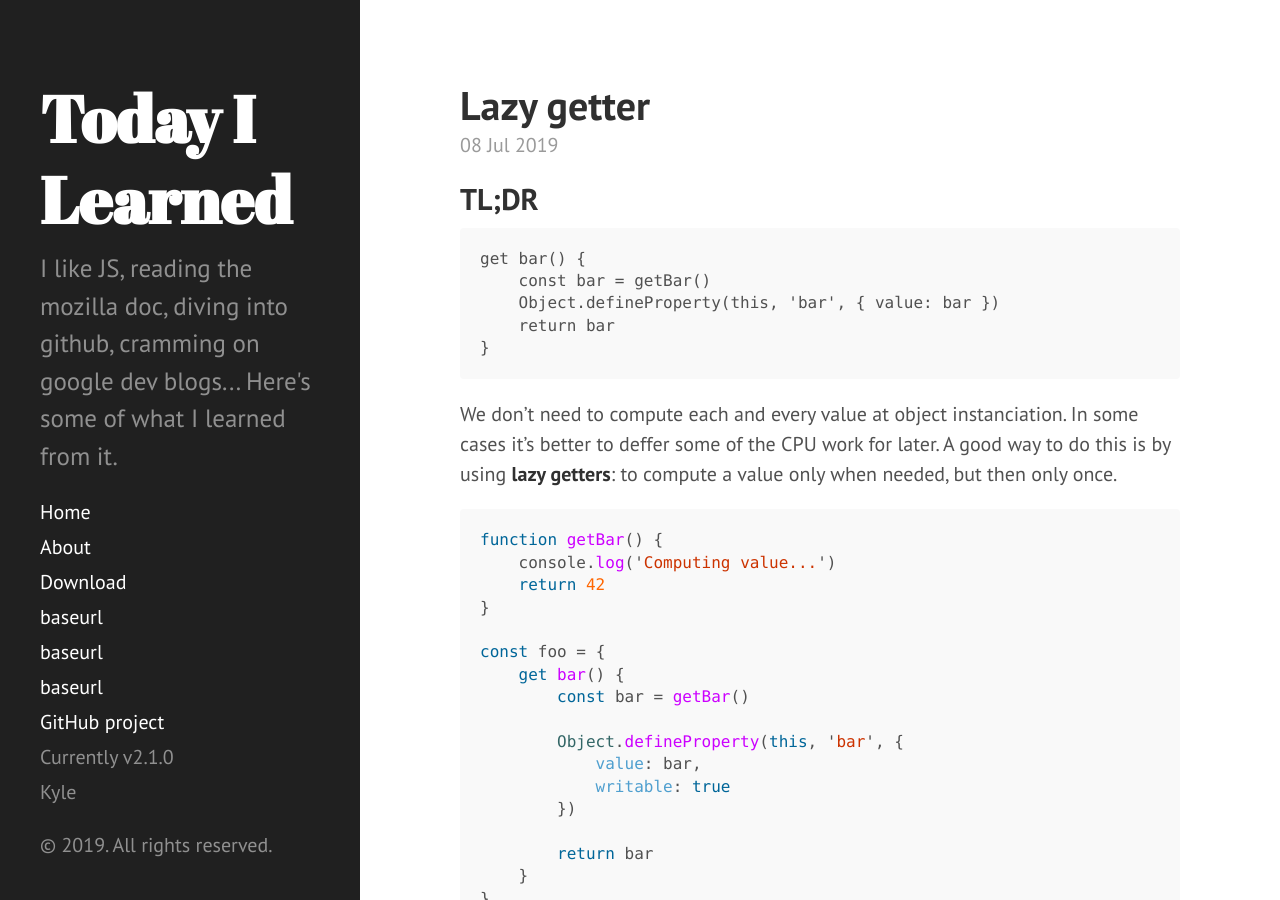
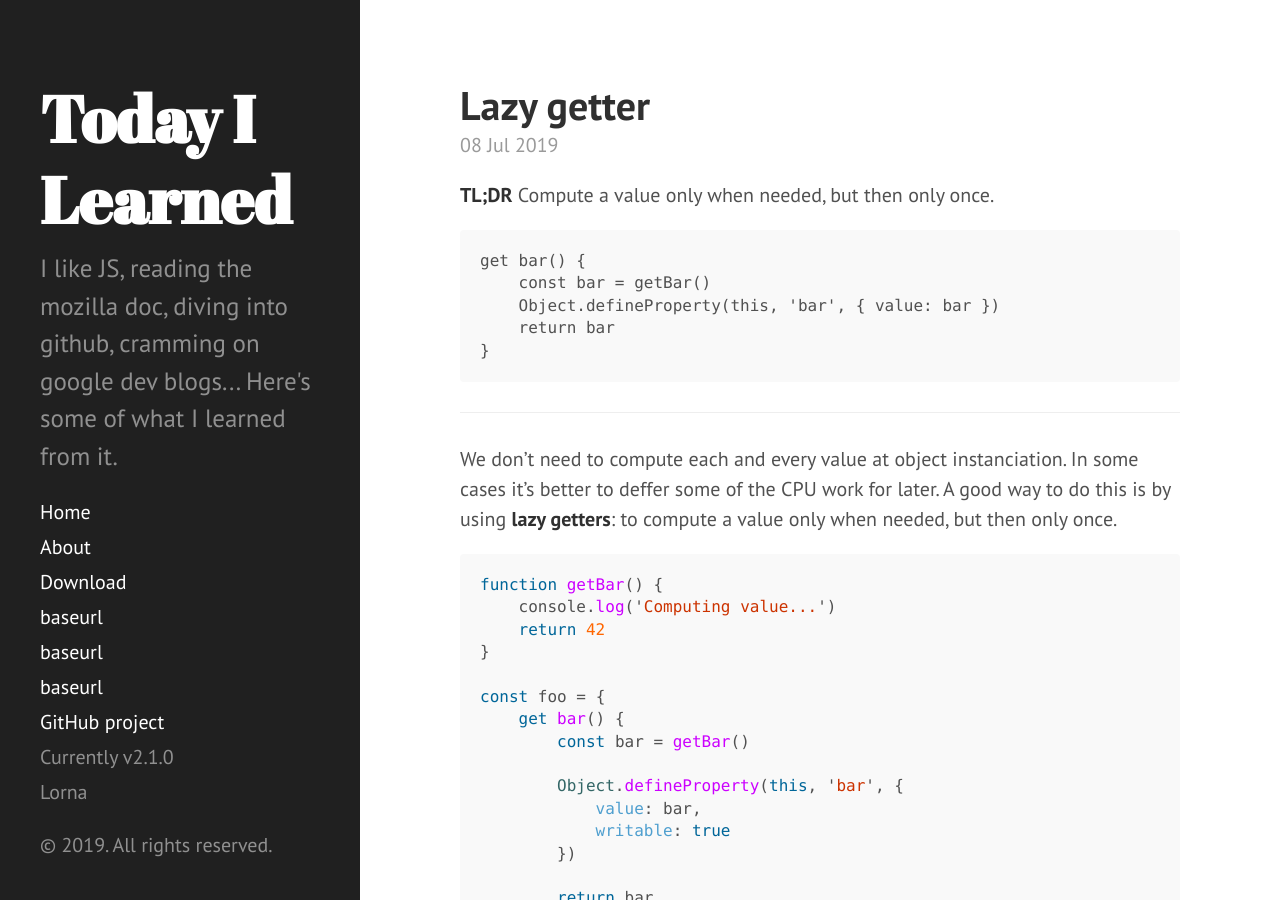
Before and after one commit to Sheraff/TIL, a Jekyll site: the page built from _posts/2019-07-08-Lazy-getter.md, in a window 1280 px wide and 900 px high. Built offline with Jekyll 4.4.1, drawn with Linux system fonts in a browser that asks for light colours.

Commit message:
increment

````diff
--- a/_includes/sidebar.html
+++ b/_includes/sidebar.html
@@ -33,7 +33,7 @@
       <a class="sidebar-nav-item" href="">{{ site.test }}</a>
       <a class="sidebar-nav-item" href="{{ site.github.repo }}">GitHub project</a>
       <span class="sidebar-nav-item">Currently v{{ site.version }}</span>
-      <span class="sidebar-nav-item">Kyle</span>
+      <span class="sidebar-nav-item">Lorna</span>
     </nav>
 
     <p>&copy; {{ site.time | date: '%Y' }}. All rights reserved.</p>
--- a/_posts/2019-07-08-Lazy-getter.md
+++ b/_posts/2019-07-08-Lazy-getter.md
@@ -5,7 +5,7 @@ excerpt: >
     Compute a value only when needed, but then only once.
 ---
 
-<h2>TL;DR</h2>
+**TL;DR** Compute a value only when needed, but then only once.
 ```
 get bar() {
     const bar = getBar()
@@ -13,7 +13,8 @@ get bar() {
     return bar
 }
 ```
-{{ this.excerpt }}
+
+---
 
 We don't need to compute each and every value at object instanciation. In some cases it's better to deffer some of the CPU work for later. A good way to do this is by using **lazy getters**: to compute a value only when needed, but then only once.
 
````
